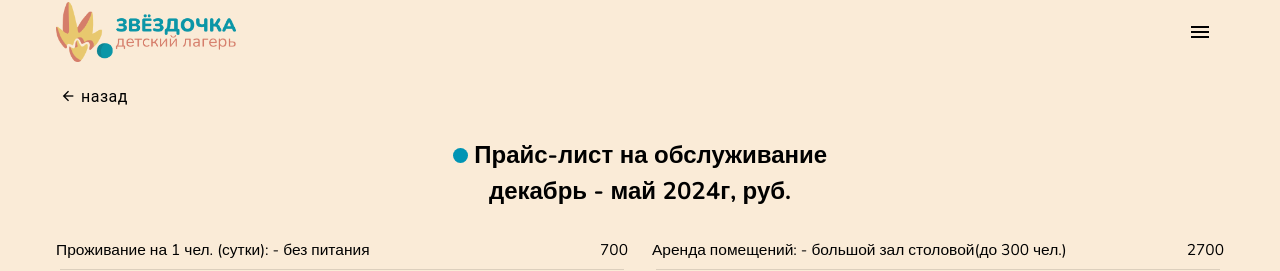
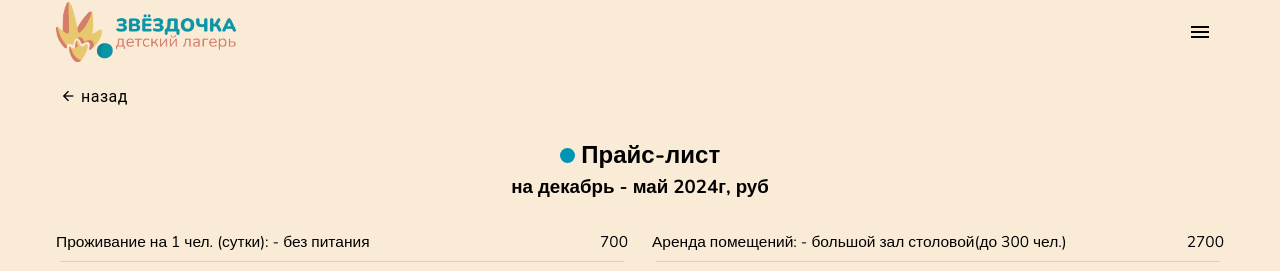
Before and after one commit to regtyit/zvezdochka, a Nuxt app: page /AdditionalService in a window 1280 px wide. Shown: the top 271 px of the page. Built offline with nearby package versions, Linux system fonts and the light colour scheme.

Commit message:
very small fix

```diff
--- a/pages/About/Description.vue
+++ b/pages/About/Description.vue
@@ -5,32 +5,32 @@ let infoCards = ref([
     {
         text: `Лагерь находится в <b> 12 км от г. Глазова</b>   рядом с
                         исторически-культурным парком на севере Удмуртии.`,
-        color: "success"
+        color: "#f1dca7"
     },
     {
         text: ` В живописном  лесном массиве <b> на берегу реки Чепца </b>. Вокруг сосновый лес, луга, ягодные места.`,
-        color: "white"
+        color: "#f1dca7"
 
     },
     {
         text: `Жилые благоустроенные <b> двухэтажные кирпичные корпуса </b> с удобствами на
                     этаже, лицензированный <b> медицинский кабинет, столовая </b>.`,
-        color: "white"
+        color: "#f1dca7"
 
     },
     {
         text: `Детские <b> игровые площадки </b>, открытая танцевальная площадка,<b> летняя эстрада </b> с современным светозвуковым оформлением.`,
-        color: "white"
+        color: "#f1dca7"
 
     },
     {
         text: `Комнаты кружков, <b> стадион </b>, теннисный корт,  спортивные площадки.`,
-        color: "success"
+        color: "#f1dca7"
 
     },
     {
         text: `<h3> ... на 120 гектарах. </h3>`,
-        color: "accent"
+        color: "#f1dca7"
 
     },
 
@@ -78,4 +78,8 @@ let infoCards = ref([
 
 
 </template>
-<style scoped lang="scss"></style>
+<style scoped lang="scss">
+div{
+    color: #f1dca7
+}
+</style>
--- a/pages/AdditionalService.vue
+++ b/pages/AdditionalService.vue
@@ -12,8 +12,9 @@ import priceList from '../db/AdditionalService.json'
         <v-row>
             <v-col cols="12">
                 <h2 class="text-center">
-                    <div class="blue-dot"></div> Прайс-лист на обслуживание <br> декабрь - май 2024г, руб.
+                    <div class="blue-dot"></div> Прайс-лист
                 </h2>
+                <h3 class="text-center">на декабрь - май 2024г, руб</h3>
             </v-col>
         </v-row>
         <v-row justify="center" class="align-stretch">
--- a/pages/ToParents/TakeWith.vue
+++ b/pages/ToParents/TakeWith.vue
@@ -30,7 +30,7 @@
                     <li>Комнатные тапочки;</li>
 
                 </ul>
-                <h3>Средства личной гигиены</h3>
+                <h3 class="mt-4">Средства личной гигиены</h3>
                 <ul>
                     <li>Расческа;</li>
                     <li>Солнцезащитный крем;</li>
@@ -40,6 +40,7 @@
                 </ul>
             </v-col>
         </v-row>
+
         <v-row class="justify-center">
             <v-col cols="12" md="8">
                 <h3 style="color: #D11F1B ">Запрещено брать в лагерь!!!</h3>
```
